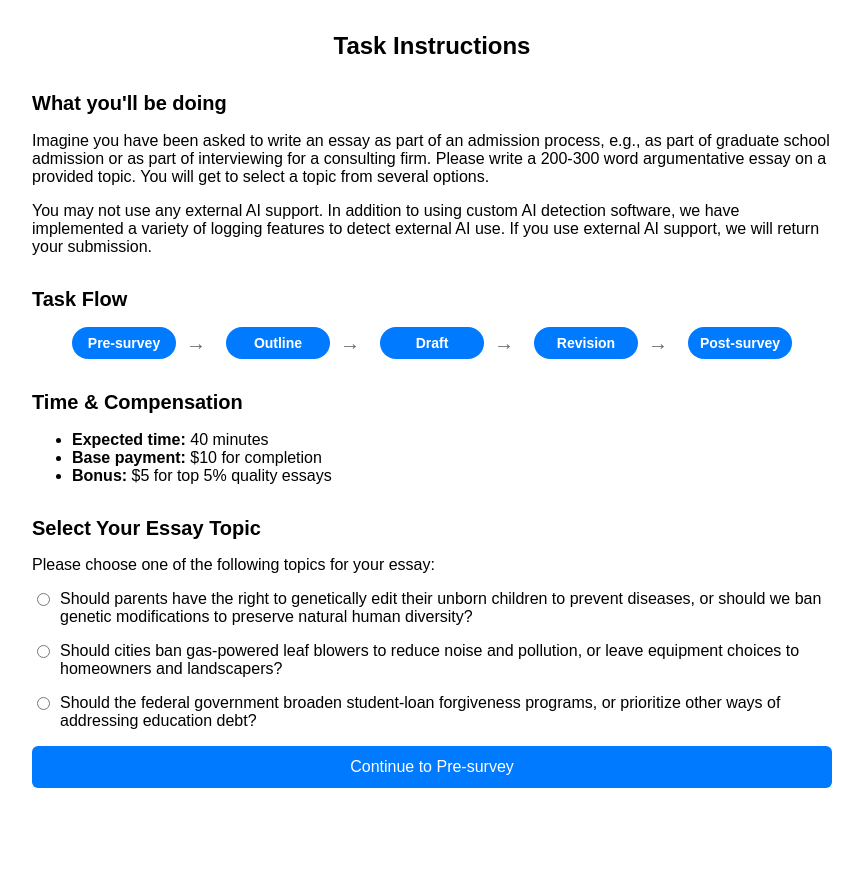
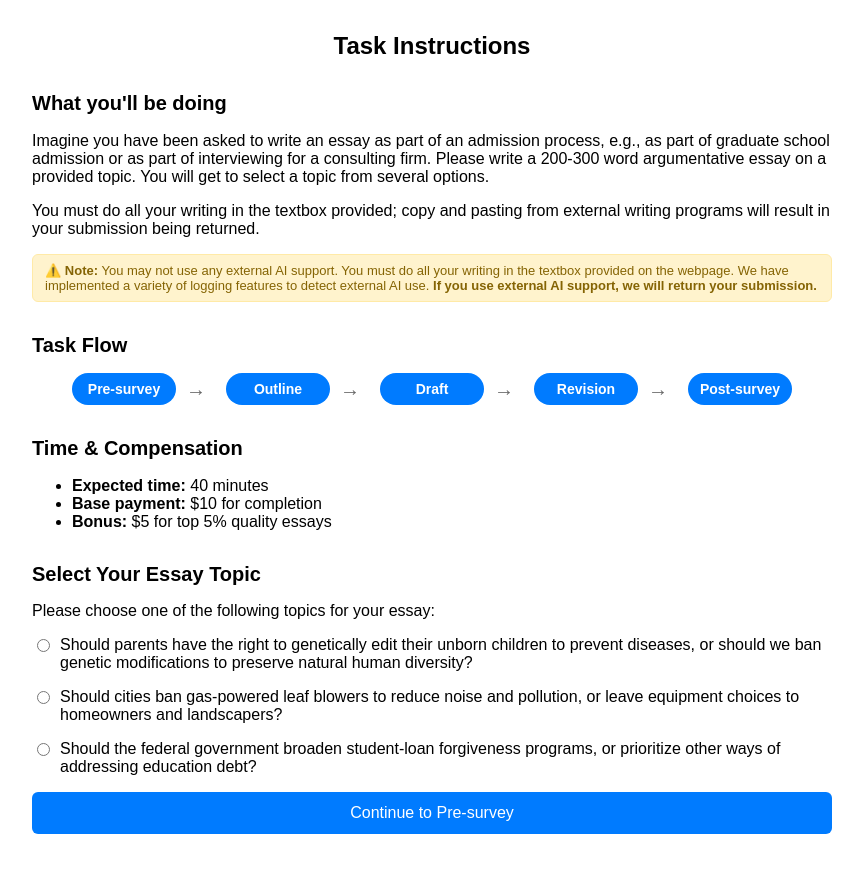
Before and after one commit to kgero/ai-writing-ownership-study, a React (Vite) app in the folder client/: page /instructions/1/1 in a window 1280 px wide. Shown: the top 872 px of the page, without its empty margins (208-1071 px from the left). Before the commit the page ends 840 px from the top, so only its background shows below. Built offline with nearby package versions, Linux system fonts and the light colour scheme; no server answers.

Commit message:
stronger note about ai detection, requiring writing in textbox, and requiring revision

```diff
--- a/client/src/Instructions.jsx
+++ b/client/src/Instructions.jsx
@@ -100,11 +100,23 @@ export default function Instructions() {
             You will get to select a topic from several options.
           </p>
           <p>
-            {config.outline && "You will have AI support to help generate ideas for your outline. "}
-            {config.draft && "AI will generate an initial draft for you based on your outline. "}
-            {config.revision && "You will have AI tools to help with revision. "}
-            You may not use any external AI support. In addition to using custom AI detection software, we have implemented a variety of logging features to detect external AI use. If you use external AI support, we will return your submission.
+            {config.outline && "You will have AI support to help generate ideas for your outline. This support will be provided within the webpage. "}
+            {config.draft && "An AI system will generate an initial draft for you based on your outline. This support will be provided within the webpage. "}
+            {config.revision && "You will have AI tools to help with revision. This support will be provided within the webpage.  "}
+            You must do all your writing in the textbox provided; copy and pasting from external writing programs will result in your submission being returned.
           </p>
+          <div style={{
+            backgroundColor: "#fff3cd",
+            border: "1px solid #ffeaa7",
+            borderRadius: "6px",
+            padding: "8px 12px",
+            margin: "8px 0",
+            color: "#856404",
+            fontSize: "13px",
+            fontWeight: "500"
+          }}>
+            ⚠️ <strong>Note:</strong> You may not use any external AI support. You must do all your writing in the textbox provided on the webpage. We have implemented a variety of logging features to detect external AI use. <strong>If you use external AI support, we will return your submission.</strong>
+          </div>
         </div>
 
       <div style={{ marginBottom: "2rem" }}>
--- a/client/src/WritingStage.jsx
+++ b/client/src/WritingStage.jsx
@@ -511,6 +511,22 @@ export default function WritingStage({ stageName, nextStage }) {
           </div>
         )}
 
+        {/* Warning for revision stage */}
+        {stageName === "Revision" && (
+          <div style={{
+            backgroundColor: "#fff3cd",
+            border: "1px solid #ffeaa7",
+            borderRadius: "6px",
+            padding: "8px 12px",
+            margin: "8px 0",
+            color: "#856404",
+            fontSize: "13px",
+            fontWeight: "500"
+          }}>
+            ⚠️ <strong>Note:</strong> You are required to revise your essay.
+          </div>
+        )}
+
         {/* Compact Essay Topic */}
         <div style={{
           backgroundColor: "#e8f5e8",
```
